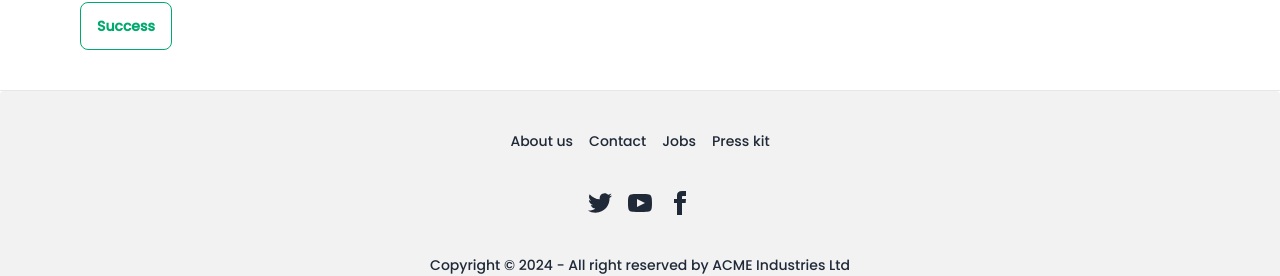
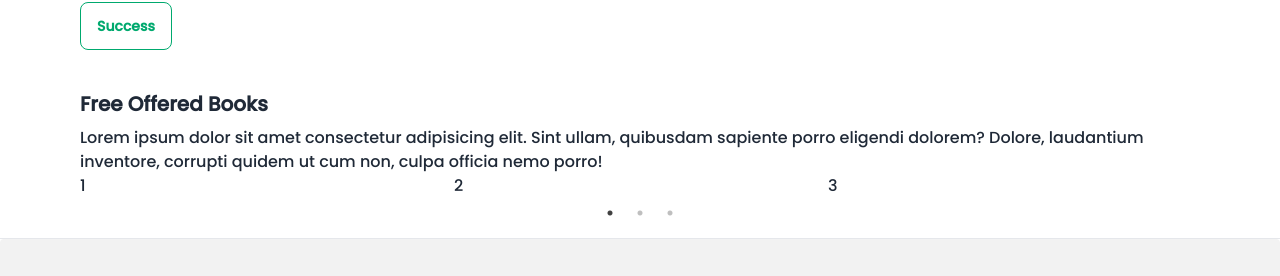
Before and after one commit to bruce-dev56/book-store, a React (Vite) app in the folder client/: page / in a window 1280 px wide. Shown: the part 526-802 px from the top of the page. Built offline with nearby package versions, Linux system fonts and the light colour scheme.

Commit message:
FreeBook component created and React Slick library installed

```diff
--- a/client/src/App.jsx
+++ b/client/src/App.jsx
@@ -2,13 +2,14 @@ import React from 'react'
 import Navbar from './components/Navbar'
 import Banner from './components/Banner'
 import Footer from './components/Footer'
-
+import FreeBook from './components/FreeBook'
 
 const App = () => {
   return (
     <>
   <Navbar/>
   <Banner/>
+  <FreeBook/>
   <Footer/>
     </>
   )
--- /dev/null
+++ b/client/src/components/FreeBook.jsx
@@ -0,0 +1,92 @@
+import React from "react";
+import list from "../../public/list.json";
+
+//react slick slider
+import "slick-carousel/slick/slick.css";
+import "slick-carousel/slick/slick-theme.css";
+import Slider from "react-slick";
+
+const FreeBook = () => {
+  const filterData = list.filter((data) => data.category === "free");
+
+  //react slick slider
+  var settings = {
+    dots: true,
+    infinite: false,
+    speed: 500,
+    slidesToShow: 3,
+    slidesToScroll: 3,
+    initialSlide: 0,
+    responsive: [
+      {
+        breakpoint: 1024,
+        settings: {
+          slidesToShow: 3,
+          slidesToScroll: 3,
+          infinite: true,
+          dots: true,
+        },
+      },
+      {
+        breakpoint: 600,
+        settings: {
+          slidesToShow: 2,
+          slidesToScroll: 2,
+          initialSlide: 2,
+        },
+      },
+      {
+        breakpoint: 480,
+        settings: {
+          slidesToShow: 1,
+          slidesToScroll: 1,
+        },
+      },
+    ],
+  };
+
+  return (
+    <>
+      <div className="max-w-screen-2xl container mx-auto md:px-20 px-4">
+        <div>
+          <h1 className="font-semibold text-xl pb-2">Free Offered Books</h1>
+          <p>
+            Lorem ipsum dolor sit amet consectetur adipisicing elit. Sint ullam,
+            quibusdam sapiente porro eligendi dolorem? Dolore, laudantium
+            inventore, corrupti quidem ut cum non, culpa officia nemo porro!
+          </p>
+        </div>
+        <div>
+          <Slider {...settings}>
+            <div>
+              <h3>1</h3>
+            </div>
+            <div>
+              <h3>2</h3>
+            </div>
+            <div>
+              <h3>3</h3>
+            </div>
+            <div>
+              <h3>4</h3>
+            </div>
+            <div>
+              <h3>5</h3>
+            </div>
+            <div>
+              <h3>6</h3>
+            </div>
+            <div>
+              <h3>7</h3>
+            </div>
+            <div>
+              <h3>8</h3>
+            </div>
+          </Slider>
+        </div>
+      </div>
+    </>
+  );
+};
+
+export default FreeBook;
```
